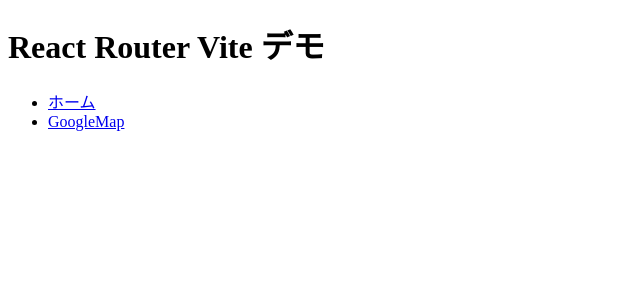
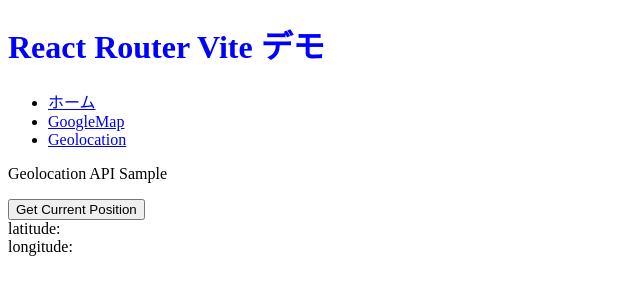
Before and after one commit to novice1248/yukidoko, a React (Vite) app in the folder yukidoko/: page /geolocation in a window 1280 px wide. Shown: the top 300 px of the page, without its empty margins (0-640 px from the left). Built offline with nearby package versions, Linux system fonts and the light colour scheme.

Commit message:
現在位置の取得と地図の表示と現在位置にマーカーを設置

```diff
--- a/yukidoko/package.json
+++ b/yukidoko/package.json
@@ -11,6 +11,7 @@
   },
   "dependencies": {
     "@googlemaps/react-wrapper": "^1.1.42",
+    "@react-google-maps/api": "^2.20.6",
     "react": "^19.0.0",
     "react-dom": "^19.0.0",
     "react-router-dom": "^7.1.5"
--- a/yukidoko/src/App.tsx
+++ b/yukidoko/src/App.tsx
@@ -1,6 +1,8 @@
 import { Routes, Route, Link, BrowserRouter } from "react-router-dom";
 //Routes、Route、Link、BrowserRouterをインポートし、ルーティング
 import Home from "./pages/Home"; // ホームページのコンポーネント
+import GoogleMapAPI from "./pages/GoogleMap";
+import Geolocation from "./pages/GeoLocation";
 //import GoogleMap from "./pages/GoogleMap"; // Aboutページのコンポーネント
 import styles from './css/App.module.css';
 
@@ -18,12 +20,17 @@
             <li>
               <Link to="/googleMap">GoogleMap</Link>
             </li>
+            <li>
+              <Link to="/geolocation">Geolocation</Link>
+            </li>
           </ul>
         </nav>
 
         {/* ルーティングの設定 */}
         <Routes>
-          <Route  path="/" element={<Home />} />
+          <Route path="/" element={<Home />} />
+          <Route path="/googleMap" element={<GoogleMapAPI />} />
+          <Route path="/geolocation" element={<Geolocation />} />
         </Routes>
       </div>
     </BrowserRouter>
--- a/yukidoko/src/css/App.module.css
+++ b/yukidoko/src/css/App.module.css
@@ -1,3 +1,3 @@
 .title {
-  color: black;
+  color: blue;
 }
--- /dev/null
+++ b/yukidoko/src/pages/GeoLocation.tsx
@@ -0,0 +1,54 @@
+import React, { useState, useEffect, useRef } from 'react';
+
+/* エラーテキスト */
+const ErrorText = () => (
+  <p className="App-error-text">geolocation IS NOT available</p>
+);
+
+function Geolocation(){
+  const [isAvailable, setAvailable] = useState(false);
+  const [position, setPosition] = useState({ latitude: null, longitude: null });
+
+  // useEffectが実行されているかどうかを判定するために用意しています
+  const isFirstRef = useRef(true);
+
+  /*
+   * ページ描画時にGeolocation APIが使えるかどうかをチェックしています
+   * もし使えなければその旨のエラーメッセージを表示させます
+   */
+  useEffect(() => {
+    isFirstRef.current = false;
+    if ('geolocation' in navigator) {
+      setAvailable(true);
+    }
+  }, [isAvailable]);
+
+  const getCurrentPosition = () => {
+    navigator.geolocation.getCurrentPosition(position => {
+      const { latitude, longitude } = position.coords;
+      setPosition({ latitude, longitude });
+    });
+  };
+
+  // useEffect実行前であれば、"Loading..."という呼び出しを表示させます
+  if (isFirstRef.current) return <div className="App">Loading...</div>;
+
+  return (
+    <div className="App">
+      <p>Geolocation API Sample</p>
+      {!isFirstRef && !isAvailable && <ErrorText />}
+      {isAvailable && (
+        <div>
+          <button onClick={getCurrentPosition}>Get Current Position</button>
+          <div>
+            latitude: {position.latitude}
+            <br />
+            longitude: {position.longitude}
+          </div>
+        </div>
+      )}
+    </div>
+  );
+};
+
+export default Geolocation;
--- a/yukidoko/src/pages/GoogleMap.tsx
+++ b/yukidoko/src/pages/GoogleMap.tsx
@@ -0,0 +1,98 @@
+import React, { useState, useEffect, useRef } from "react";
+import { GoogleMap, Marker, useJsApiLoader } from "@react-google-maps/api";
+
+/* エラーテキスト */
+const ErrorText = () => (
+  <p className="App-error-text">geolocation IS NOT available</p>
+);
+
+// 位置情報の型を定義
+interface Position {
+  latitude: number | null;
+  longitude: number | null;
+}
+
+function Geolocation() {
+  const [isAvailable, setAvailable] = useState(false);
+  const [position, setPosition] = useState<Position>({
+    latitude: null,
+    longitude: null,
+  });
+
+  // useEffectが実行されているかどうかを判定するために用意しています
+  const isFirstRef = useRef(true);
+
+  /*
+   * ページ描画時にGeolocation APIが使えるかどうかをチェックしています
+   * もし使えなければその旨のエラーメッセージを表示させます
+   */
+  useEffect(() => {
+    isFirstRef.current = false;
+    if ("geolocation" in navigator) {
+      setAvailable(true);
+      getCurrentPosition(); // 位置情報を取得
+    }
+  }, []);
+
+  const getCurrentPosition = () => {
+    navigator.geolocation.getCurrentPosition((position) => {
+      const { latitude, longitude } = position.coords;
+      setPosition({ latitude, longitude });
+    });
+  };
+
+  // useEffect実行前であれば、"Loading..."という呼び出しを表示させます
+  if (isFirstRef.current) return <div className="App">Loading...</div>;
+
+  // 位置情報が取得できなかった場合のエラーメッセージ
+  if (!isAvailable) return <ErrorText />;
+
+  return <GoogleMapAPI position={position} />;
+}
+
+function GoogleMapAPI({ position }: { position: Position }) {
+  const { isLoaded } = useJsApiLoader({
+    id: "google-map-script",
+    googleMapsApiKey: "AIzaSyCdasc3THxZXomus-ULUMfeAd3y4S6dKho",
+  });
+
+  const [map, setMap] = React.useState(null);
+
+  const onLoad = React.useCallback(function callback(map) {
+    setMap(map);
+  }, []);
+
+  const onUnmount = React.useCallback(function callback(map) {
+    setMap(null);
+  }, []);
+
+  const containerStyle = {
+    width: "400px",
+    height: "400px",
+  };
+
+  return isLoaded ? (
+    <GoogleMap
+      mapContainerStyle={containerStyle}
+      center={{
+        lat: position.latitude || 0, // 取得した位置情報を地図の中心に設定
+        lng: position.longitude || 0, // 取得した位置情報を地図の中心に設定
+      }}
+      zoom={18}
+      onLoad={onLoad}
+      onUnmount={onUnmount}
+    >
+      {/* Child components, such as markers, info windows, etc. */}
+      <Marker
+        position={{
+          lat: position.latitude || 0, // 取得した位置情報を地図の中心に設定
+          lng: position.longitude || 0, // 取得した位置情報を地図の中心に設定
+        }}
+      />
+    </GoogleMap>
+  ) : (
+    <></>
+  );
+}
+
+export default Geolocation;
```
Also changed, not shown: 1 other file (tests, documents, lock files or other folders).
